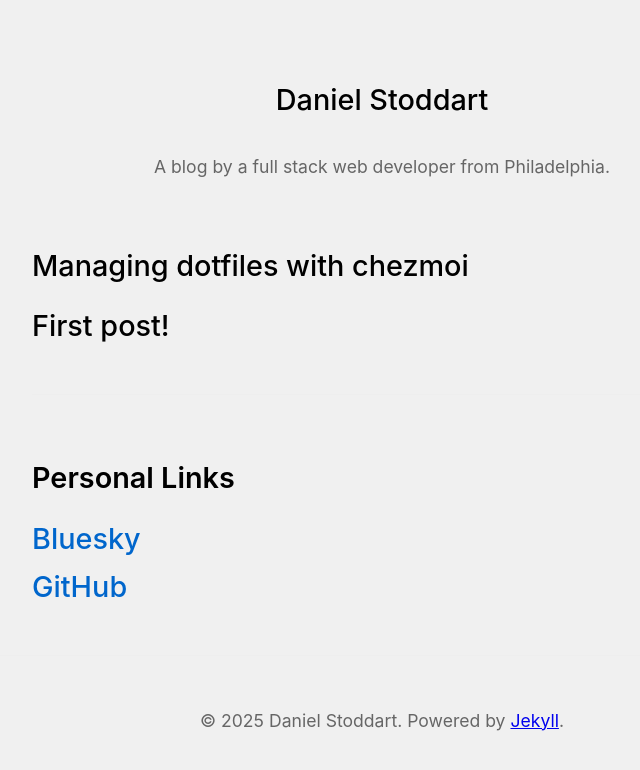
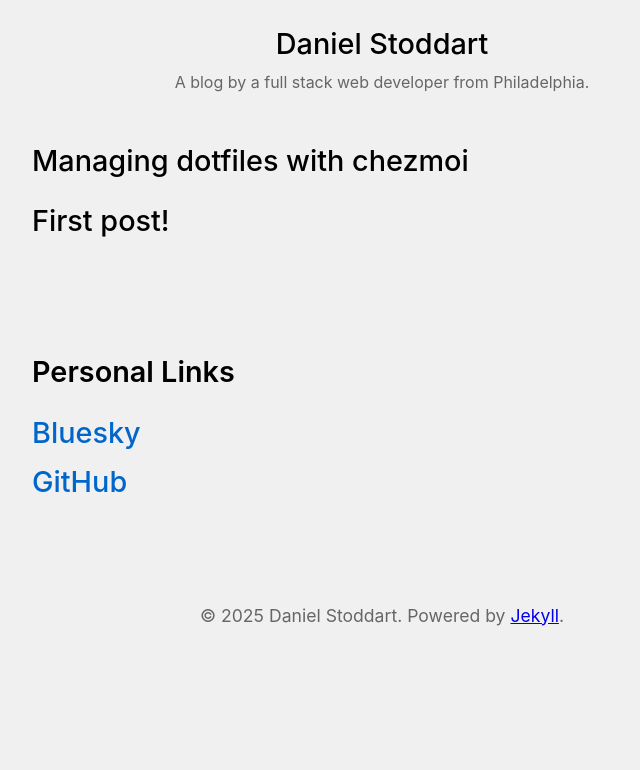
Before and after one commit to stoddart/stoddart.github.io, a Jekyll site: the page built from index.markdown, in a window 1280 px wide. Shown: the top 770 px of the page, without its empty margins (258-898 px from the left). Built offline with Jekyll 4.4.1, drawn with Linux system fonts in a browser that asks for light colours.

Commit message:
Update CSS

```diff
--- a/assets/css/style.css
+++ b/assets/css/style.css
@@ -49,10 +49,12 @@ p {
 }
 
 header {
-  padding: 3rem 0 2rem;
+  padding: 1.5rem 0 1rem;
   background-color: transparent;
   border-bottom: none;
-  text-align: center;
+  display: flex;
+  flex-direction: column;
+  align-items: center;
 }
 
 header h1 a {
@@ -64,8 +66,9 @@ header h1 a {
 
 header p {
   color: var(--secondary-text);
-  margin: 0.5em 0 0;
-  font-size: var(--subtitle-font-size);
+  margin: 0;
+  font-size: 1em;
+  line-height: 1.3;
 }
 
 footer {
@@ -113,6 +116,7 @@ main {
   line-height: 1.4 !important;
   color: var(--header-color);
   text-decoration: none;
+  border: none;
 }
 
 .post-link:hover {
@@ -232,14 +236,10 @@ img[alt] {
 }
 
 .blog-title {
-  text-align: center !important;
-  margin: 2rem 0;
+  margin: 0 0 0.5rem 0;
   font-size: 16px !important;
-  display: flex;
-  justify-content: center;
-  align-items: center;
+  text-align: center;
 }
 
 .blog-title .post-link {
-  display: inline-block;
 }
```
